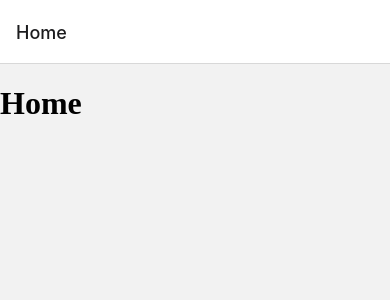
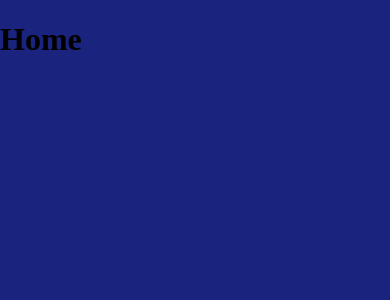
Before and after one commit to gizopp/wallet, a React Native app: screen / in a window 390 px wide. Shown: the top 300 px of the page. Built offline with nearby package versions, Linux system fonts and the light colour scheme.

Commit message:
feat: routeStack

```diff
--- a/src/components/navigation/AppStack.tsx
+++ /dev/null
@@ -1,14 +0,0 @@
-import { createStackNavigator } from "@react-navigation/stack";
-import { Home } from "../../screens/Home";
-
-const Stack = createStackNavigator();
-
-const AppStack = () => {
-  return (
-    <Stack.Navigator>
-      <Stack.Screen name="Home" component={Home} />
-    </Stack.Navigator>
-  );
-};
-
-export default AppStack;
--- /dev/null
+++ b/src/components/navigation/RootStack.tsx
@@ -0,0 +1,24 @@
+import { createStackNavigator } from "@react-navigation/stack";
+import { Home } from "../../screens/Home";
+
+export type TRootStackParamList = {
+  Home: undefined;
+};
+
+const Stack = createStackNavigator<TRootStackParamList>();
+
+const RootStack = () => {
+  return (
+    <Stack.Navigator
+      initialRouteName="Home"
+      screenOptions={{
+        headerShown: false,
+        cardStyle: { backgroundColor: "#1a237e" },
+      }}
+    >
+      <Stack.Screen name="Home" component={Home} />
+    </Stack.Navigator>
+  );
+};
+
+export default RootStack;
--- a/src/routes.tsx
+++ b/src/routes.tsx
@@ -1,11 +1,11 @@
 import React from "react";
 import { NavigationContainer } from "@react-navigation/native";
-import AppStack from "./components/navigation/AppStack";
+import RootStack from "./components/navigation/RootStack";
 
 const Routes = () => {
   return (
     <NavigationContainer>
-      <AppStack />
+      <RootStack />
     </NavigationContainer>
   );
 };
```
